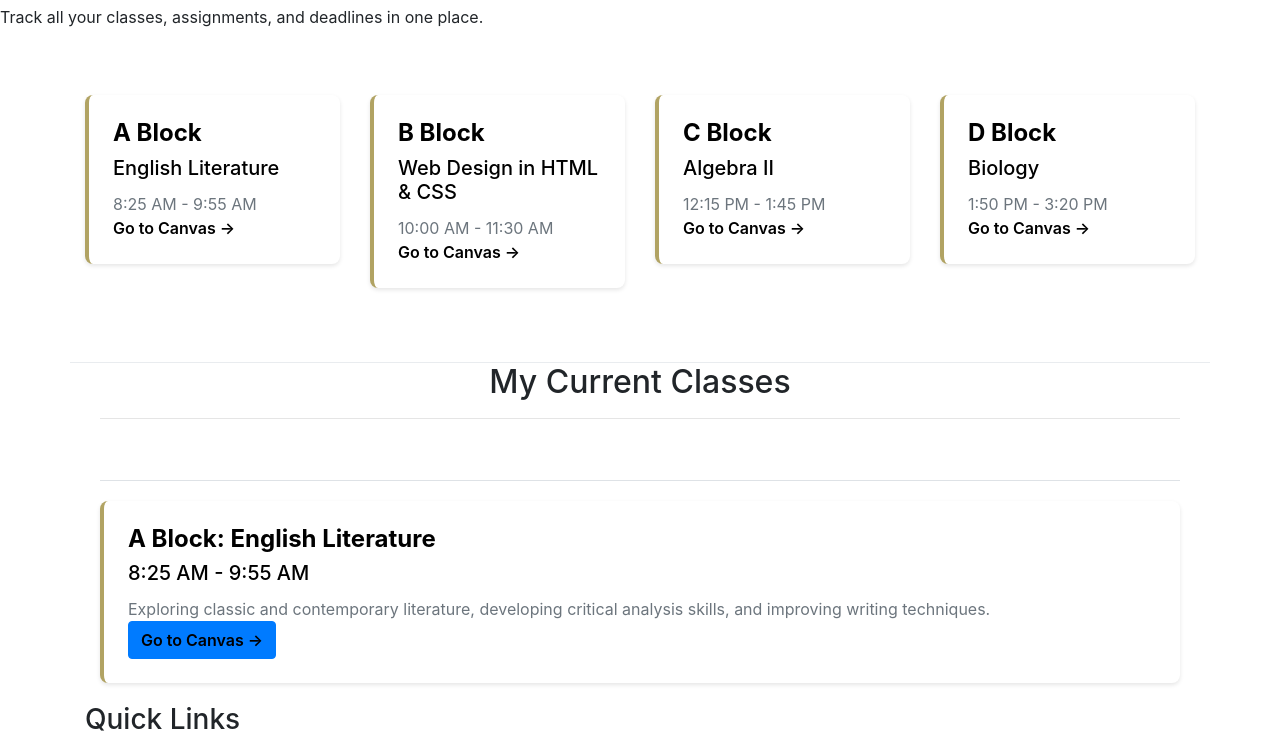
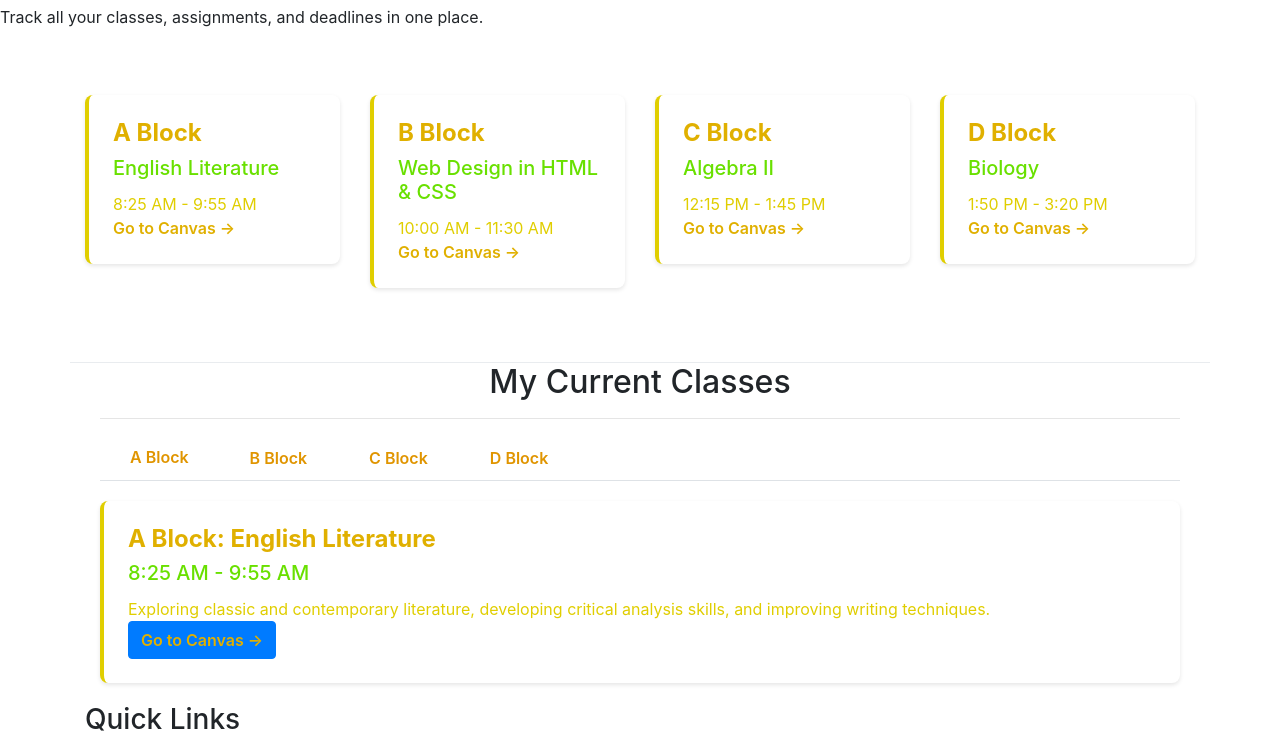
Before and after one commit to loganalverio-gif/jagtrack, a website built with Vite: page index.html in a window 1280 px wide. Shown: the part 403-1145 px from the top of the page. Built offline with nearby package versions, Linux system fonts and the light colour scheme; files whose address does not match are found by name.

Commit message:
Checkpoint 3: Added dark/light mode toggle with localStorage

```diff
--- a/css/styles.css
+++ b/css/styles.css
@@ -1,21 +1,26 @@
 :root {
-  /* Primary Brand Colors */
-  --jag-black: #000000;          /* Jefferson Academy Black */
-  --jag-gold: #D7CD89;           /* Jefferson Academy Gold */
-  --jag-accent: #b1a363;         /* Darker gold accent */
+ /* Primary Brand Colors */
+ --jag-black: #E0B000;
+ --jag-gold: #C6E000;
+ --jag-accent: #E0CE00;
 
 
-  /* Text Colors */
-  --text-dark: #000000;
-  --text-light: #ffffff;
-  --text-muted: #6c757d;
+ /* Text Colors */
+ --text-dark: #69E000;
+ --text-light: #e09500;
+ --text-muted: #E0CE00;
+
+
 
 
   /* Background Colors */
-  --background-light: #f8f7f2;   /* Light gold background */
-  --background-white: #ffffff;
-  --background-dark: #343a40;
+ --background-light: #463b15;
+ --background-white: #ffffff;
+ --background-dark: #463b15;
 }
+
+
+
 
 
 /* ===== BODY & GENERAL STYLES ===== */
@@ -26,6 +31,29 @@
    color: var(--text-dark);
    background-color: var(--background-light);
 }
+/* ===== CSS VARIABLES FOR DARK MODE ===== */
+
+
+[data-theme="dark"] {
+ /* Primary Brand Colors */
+ --jag-black: #ff0000;
+ --jag-gold: #dfcece;
+ --jag-accent: #ff4314e1;
+
+
+ /* Text Colors */
+ --text-dark: #ffffff;
+ --text-light: #520202;
+ --text-muted: #ebc43a;
+
+
+ /* Background Colors */
+ --background-light: #0f0000;
+ --background-white: #312323;
+ --background-dark: #7e5858;
+}
+
+
 
 
 /* ===== HEADER STYLES ===== */
--- a/index.html
+++ b/index.html
@@ -24,7 +24,7 @@
 <nav class="navbar navbar-dark navbar-expand-sm fixed-top">
   <div class="container">
       <a class="navbar-brand" href="index.html">
-          <img src="img/ja-initials-bLCg4zbA.svg" height="30" width="30" alt="JA Logo" />
+          <img src="img/ja-initials.svg" height="30" width="30" alt="JA Logo" />
           JagTrack
       </a>
       <button class="navbar-toggler" type="button" data-toggle="collapse" data-target="#jagtrackNavbar">
@@ -288,10 +288,7 @@
    <script src="node_modules/bootstrap/dist/js/bootstrap.min.js"></script>
 
 
+<!-- Custom JavaScript for theme toggle -->
+<script src="js/theme-toggle.js"></script>
 </body>
-
-
-
-
-
 </html>
--- /dev/null
+++ b/js/theme-toggle.js
@@ -0,0 +1,48 @@
+// ===== JAGTRACK THEME TOGGLE =====
+// This JavaScript adds dark/light mode switching functionality
+
+
+// This code runs when the page loads
+document.addEventListener('DOMContentLoaded', function() {
+
+
+   // Get the theme toggle button and icon
+   const themeToggle = document.getElementById('theme-toggle');
+   const themeIcon = document.getElementById('theme-icon');
+
+
+   // Check if user has a saved theme preference in localStorage
+   // localStorage saves data in the browser that persists between visits
+   const currentTheme = localStorage.getItem('theme');
+
+
+   // If user previously chose dark mode, apply it
+   if (currentTheme === 'dark') {
+       document.documentElement.setAttribute('data-theme', 'dark');
+       themeIcon.textContent = '🌙';
+   }
+
+
+   // Listen for clicks on the theme toggle button
+   themeToggle.addEventListener('click', function(e) {
+       e.preventDefault(); // Prevents the link from navigating
+
+
+       // Check what theme is currently active
+       const currentTheme = document.documentElement.getAttribute('data-theme');
+
+
+       // Toggle between dark and light
+       if (currentTheme === 'dark') {
+           // Switch to light mode
+           document.documentElement.setAttribute('data-theme', 'light');
+           theme.Icon.textContent = '☀️';
+           localStorage.setItem('theme', 'light');
+       } else {
+           // Switch to dark mode
+           document.documentElement.setAttribute('data-theme', 'dark');
+           themeIcon.textContent = '🌙';
+           localStorage.setItem('theme', 'dark');
+       }
+   });
+});
```
Also changed, not shown: myclassesnextquarter.html (+1 -0 lines), personlzation.txt (+27 -0 lines).
